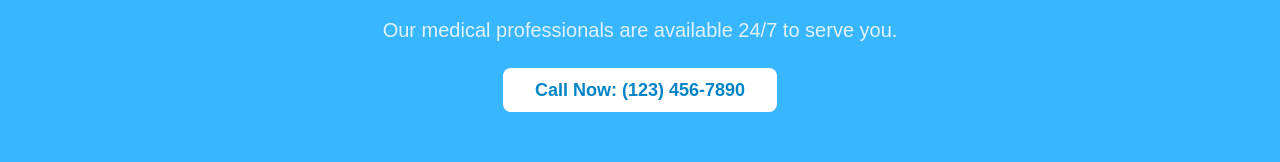
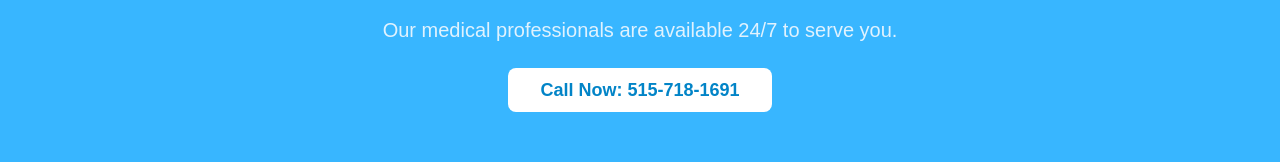
Before and after one commit to nadbm/starpluswebsite, a Next.js app: page / in a window 1280 px wide. Shown: the part 1404-1566 px from the top of the page. Built offline with nearby package versions, Linux system fonts and the light colour scheme.

Commit message:
number fix

```diff
--- a/components/CTA.tsx
+++ b/components/CTA.tsx
@@ -9,10 +9,10 @@ export default function CTA() {
           Our medical professionals are available 24/7 to serve you.
         </p>
         <a
-          href="tel:+1234567890"
+          href="tel:+5157181691"
           className="bg-white text-sky-600 px-8 py-3 rounded-lg text-lg font-semibold hover:bg-sky-50 transition duration-300"
         >
-          Call Now: (123) 456-7890
+          Call Now: 515-718-1691
         </a>
       </div>
     </section>
```
